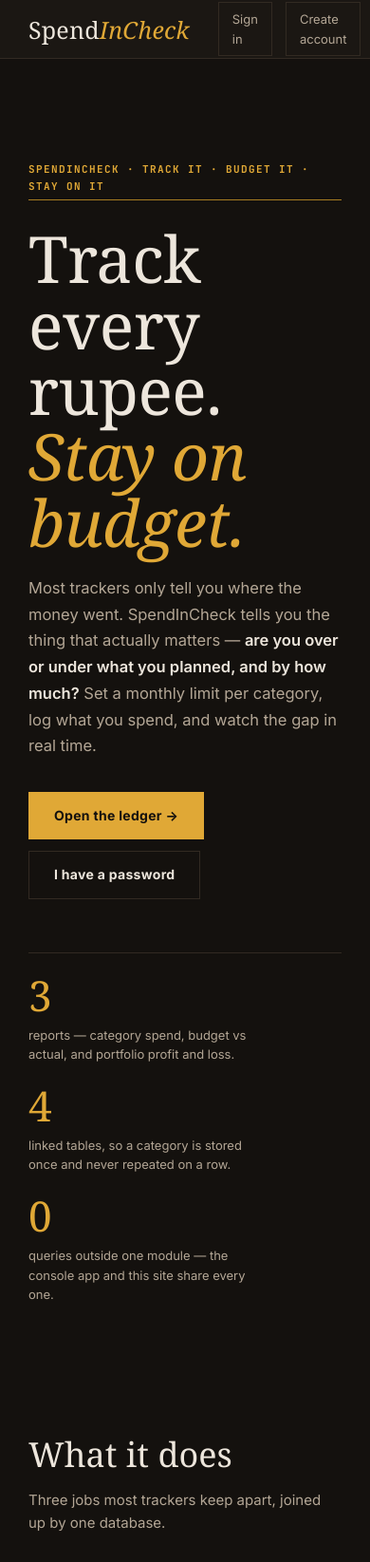
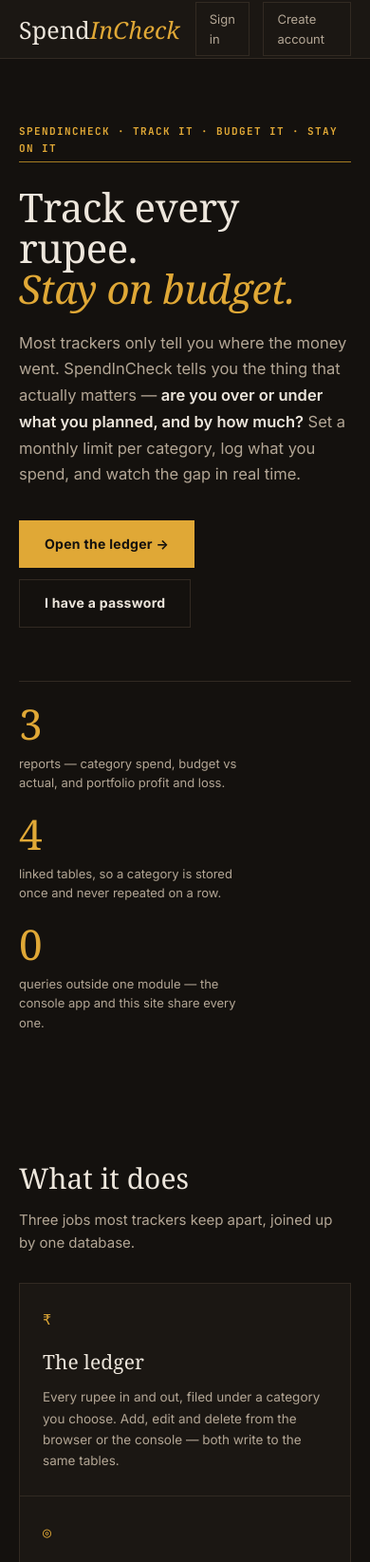
Before and after one commit to thealiarbab/SpendInCheck, a Flask app: page / in a window 390 px wide. Shown: the top 1645 px of the page at 95% size. Run offline with Flask 3, Linux system fonts and the light colour scheme; some libraries are stand-ins or nearby versions; some web fonts are replaced.

Commit message:
style: add the mobile breakpoints

```diff
--- a/static/style.css
+++ b/static/style.css
@@ -265,3 +265,12 @@ a.btn-lg.ghost:hover { background: var(--panel); border-color: var(--paper-mute)
 .signin-back { display: inline-block; margin-top: 24px; color: var(--paper-mute);
                font-size: 12.5px; text-decoration: none; }
 .signin-back:hover { color: var(--paper); }
+
+@media (max-width: 680px) {
+  .hero { padding-top: 44px; }
+  .hero-title { font-size: 42px; }
+  .sec-h, .signin-title { font-size: 30px; }
+  .stat { border-right: none; border-bottom: 1px solid var(--rule-soft); }
+  main { padding: 24px 20px 50px; }
+  .topbar { padding: 0 20px; gap: 16px; }
+}
```
